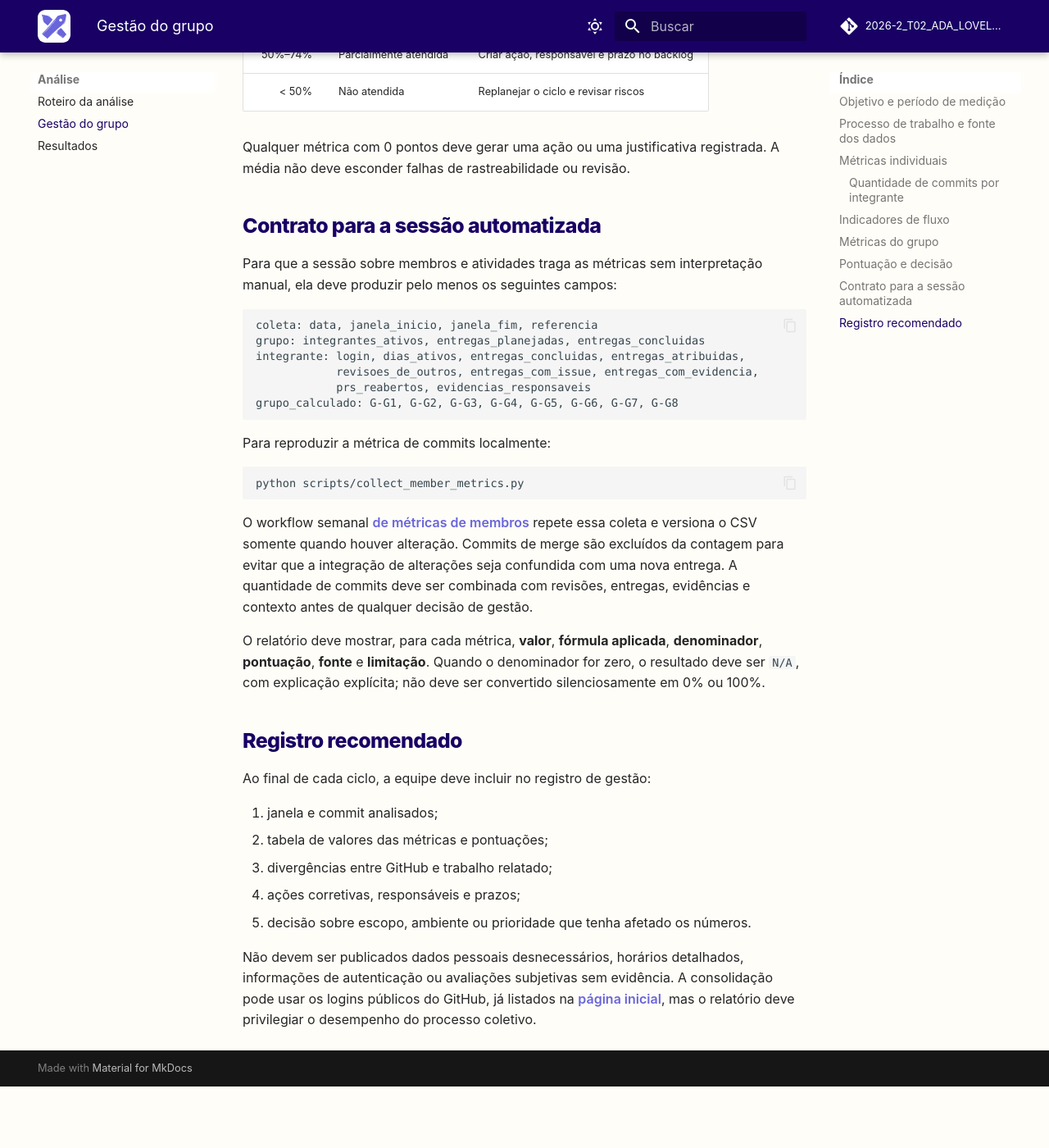
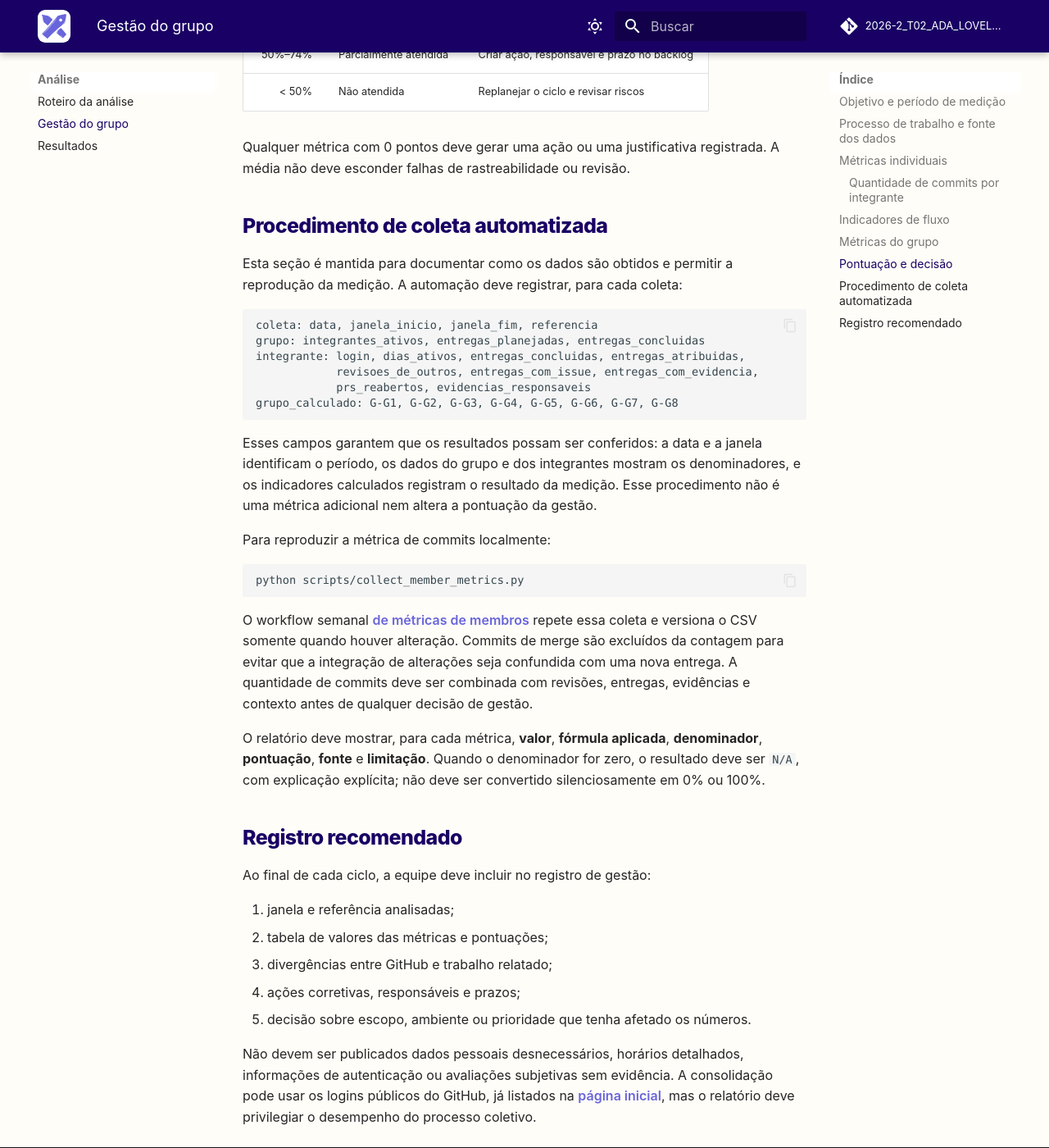
Before and after one commit to FCTE-Qualidade-de-Software-1/2026-2_T02_ADA_LOVELACE, an MkDocs documentation site: the page built from docs/analise/gestao-grupo.md, in a window 1280 px wide and 1400 px high, scrolled down 6139 px. Shown: the whole window at 82% size. Built offline with MkDocs 1.6.1 and Material for MkDocs 9.7.7, drawn with Linux system fonts in a browser that asks for light colours; comment, search, counter and statistics services are not loaded; before the commit the page ends 7464 px from its top, so only the background shows below that.

Commit message:
fix: corrige nomeação de tópicos

````diff
--- a/docs/analise/gestao-grupo.md
+++ b/docs/analise/gestao-grupo.md
@@ -179,10 +179,10 @@ A média das métricas do grupo é convertida em percentual por
 Qualquer métrica com 0 pontos deve gerar uma ação ou uma justificativa
 registrada. A média não deve esconder falhas de rastreabilidade ou revisão.
 
-## Contrato para a sessão automatizada
+## Procedimento de coleta automatizada
 
-Para que a sessão sobre membros e atividades traga as métricas sem
-interpretação manual, ela deve produzir pelo menos os seguintes campos:
+Esta seção é mantida para documentar como os dados são obtidos e permitir a
+reprodução da medição. A automação deve registrar, para cada coleta:
 
 ```text
 coleta: data, janela_inicio, janela_fim, referencia
@@ -192,6 +192,12 @@ integrante: login, dias_ativos, entregas_concluidas, entregas_atribuidas,
             prs_reabertos, evidencias_responsaveis
 grupo_calculado: G-G1, G-G2, G-G3, G-G4, G-G5, G-G6, G-G7, G-G8
 ```
+
+Esses campos garantem que os resultados possam ser conferidos: a data e a
+janela identificam o período, os dados do grupo e dos integrantes mostram os
+denominadores, e os indicadores calculados registram o resultado da medição.
+Esse procedimento não é uma métrica adicional nem altera a pontuação da
+gestão.
 
 Para reproduzir a métrica de commits localmente:
 
@@ -215,7 +221,7 @@ convertido silenciosamente em 0% ou 100%.
 
 Ao final de cada ciclo, a equipe deve incluir no registro de gestão:
 
-1. janela e commit analisados;
+1. janela e referência analisadas;
 2. tabela de valores das métricas e pontuações;
 3. divergências entre GitHub e trabalho relatado;
 4. ações corretivas, responsáveis e prazos;
````
